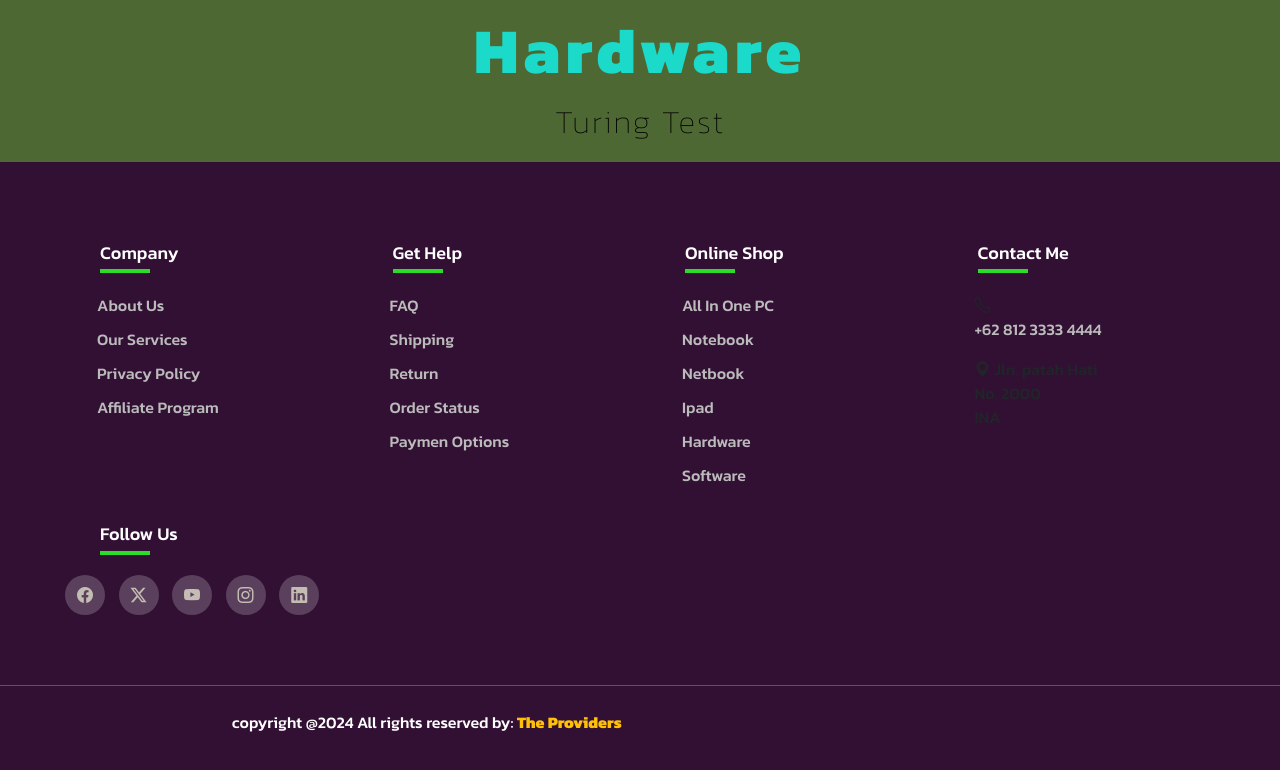
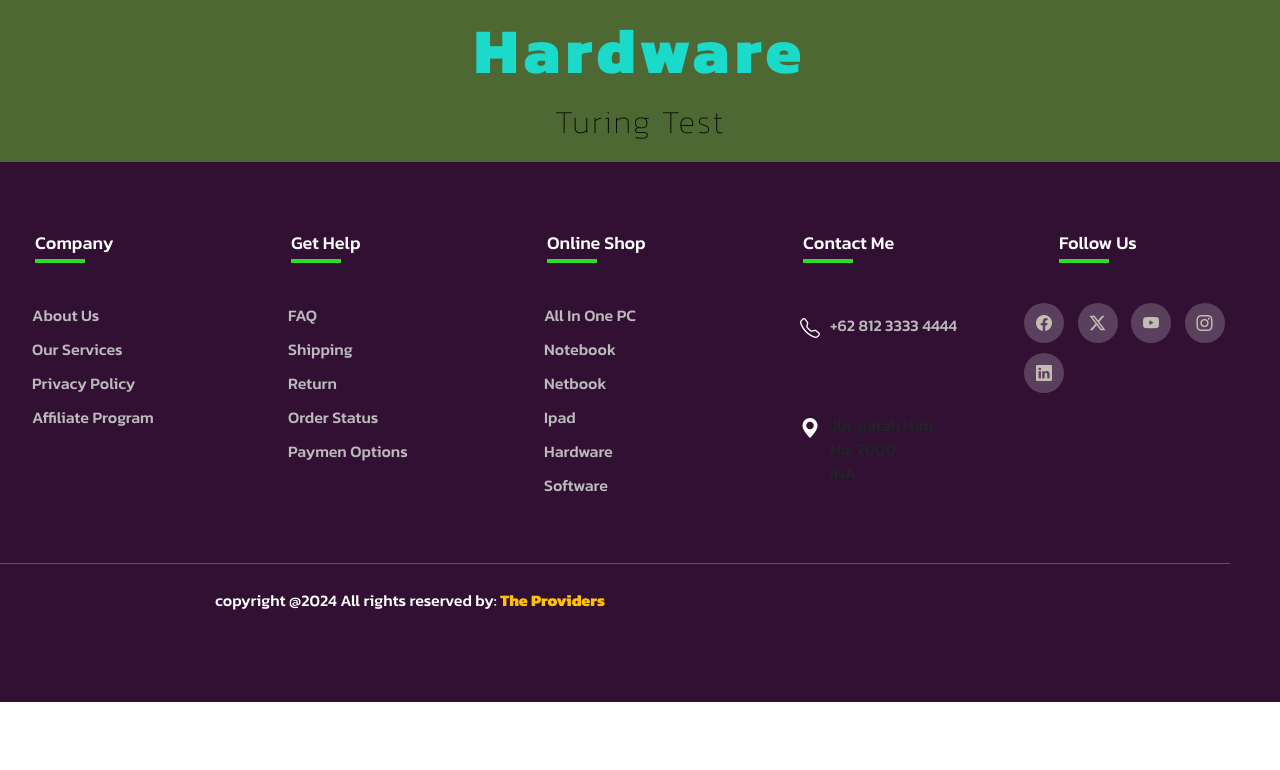
Before and after one commit to syahrial-long/coba-dulu, a plain HTML site: page index.html in a window 1280 px wide. Shown: the part 1847-2617 px from the top of the page. After the commit the page ends 2549 px from the top, so only its background shows below. Drawn offline with nearby package versions, Linux system fonts and the light colour scheme.

Commit message:
Update style.css

```diff
--- a/style.css
+++ b/style.css
@@ -81,25 +81,18 @@ body,
 }
 
 .footer .container {
-  max-width: 1170px;
+  max-width: 1570px;
   margin: auto;
 }
 
-.footer .container .row > div {
-  flex: 1 1 25%; /* Mengatur agar setiap elemen div memenuhi 25% lebar container */
-
-  max-width: 25%; /* Maksimum lebar untuk setiap elemen div */
-  padding: 10px; /* Padding di dalam setiap elemen div */
+.footer .container .row .footer-col {
+  flex: 1 1 20%; /* Mengatur agar setiap elemen div memenuhi 25% lebar container */
+  padding: 0px; /* Padding di dalam setiap elemen div */
   box-sizing: border-box; /* Menjamin padding tidak menambahkan ukuran div */
 }
 
 .footer ul {
   list-style: none;
-}
-
-.footer-col {
-  width: 25%;
-  padding: 0 15px;
 }
 
 .footer-col h4 {
@@ -109,7 +102,7 @@ body,
   font-size: 18px;
   color: #ffffff;
   text-transform: capitalize;
-  margin-bottom: 30px;
+  margin-bottom: 50px;
   font-weight: 500;
   position: relative;
   box-sizing: border-box;
@@ -150,12 +143,12 @@ body,
   height: 40px;
   width: 40px;
   background-color: rgba(255, 255, 255, 0.2);
-  margin: 0 10px 10px 0; /* 0 top, 10px right, 10px bottom, 0 left*/
+  margin: 0px 10px 10px 0px; /* 0 top, 10px right, 10px bottom, 0 left*/
   text-align: center;
   line-height: 40px;
   border-radius: 50%;
   color: #c4bdb3;
-  transition: all 0.5s ease;
+  transition: all 0.9s ease;
 }
 
 .footer-col .social-link a:hover {
@@ -173,4 +166,21 @@ body,
   text-align: center;
   margin-top: 50px;
   margin-bottom: 20px;
+  margin-right: 50px;
 }
+
+.footer-col .info {
+  position: relative;
+}
+
+.footer-col .info li {
+  display: flex;
+  margin-top: 60px;
+  margin-bottom: 16px;
+}
+
+.footer-col .info li span:nth-child(1) {
+  color: #ffffff;
+  font-size: 20px;
+  margin-right: 10px;
+}
```
